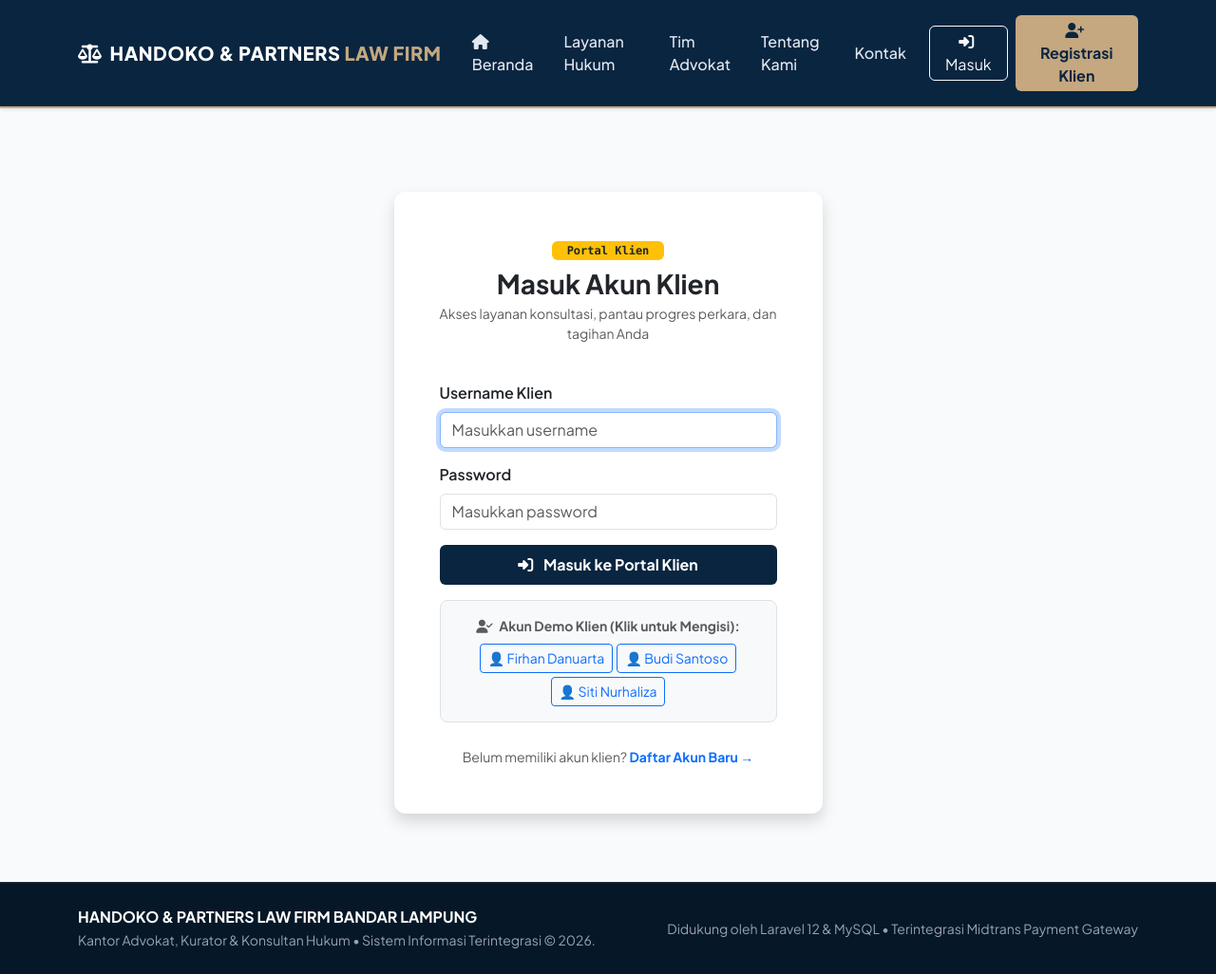
After one commit to yudayuanita05-alt/web-hukum, a Laravel app: page /login/klien in a window 1280 px wide. The commit adds this page. Shown: the whole page at 95% size. Run offline with Laravel 12, Linux system fonts and the light colour scheme; some libraries are stand-ins or nearby versions.

Commit message:
fix: tambahkan view auth.login_klien dan tombol quick-fill login admin

```diff
--- /dev/null
+++ b/resources/views/auth/login_klien.blade.php
@@ -0,0 +1,73 @@
+@extends('layouts.app')
+
+@section('title', 'Login Portal Klien')
+
+@section('content')
+<div class="container py-5">
+    <div class="row justify-content-center">
+        <div class="col-md-5">
+            <div class="card card-custom p-4 p-md-5 shadow">
+                <div class="text-center mb-4">
+                    <span class="badge bg-warning text-dark px-3 py-1 mb-2 font-monospace">Portal Klien</span>
+                    <h3 class="fw-bold text-navy mb-1">Masuk Akun Klien</h3>
+                    <p class="text-muted small">Akses layanan konsultasi, pantau progres perkara, dan tagihan Anda</p>
+                </div>
+
+                @if(session('error'))
+                    <div class="alert alert-danger py-2 small mb-3">
+                        <i class="fa-solid fa-circle-exclamation me-1"></i> {{ session('error') }}
+                    </div>
+                @endif
+
+                <form action="{{ route('login.post') }}" method="POST">
+                    @csrf
+                    <div class="mb-3">
+                        <label class="form-label fw-semibold">Username Klien</label>
+                        <input type="text" name="username" id="inputUsername" class="form-control" placeholder="Masukkan username" required autofocus>
+                    </div>
+                    <div class="mb-3">
+                        <label class="form-label fw-semibold">Password</label>
+                        <input type="password" name="password" id="inputPassword" class="form-control" placeholder="Masukkan password" required>
+                    </div>
+                    <button type="submit" class="btn btn-navy w-100 py-2 mb-3 fw-bold">
+                        <i class="fa-solid fa-right-to-bracket me-2"></i> Masuk ke Portal Klien
+                    </button>
+                </form>
+
+                <!-- Quick Test Login Buttons -->
+                <div class="p-3 bg-light rounded-3 mb-3 border">
+                    <small class="fw-bold text-muted d-block mb-2 text-center">
+                        <i class="fa-solid fa-user-check me-1"></i> Akun Demo Klien (Klik untuk Mengisi):
+                    </small>
+                    <div class="d-flex flex-wrap gap-1 justify-content-center">
+                        <button type="button" class="btn btn-sm btn-outline-primary" onclick="quickFill('klien1', 'password123')">
+                            👤 Firhan Danuarta
+                        </button>
+                        <button type="button" class="btn btn-sm btn-outline-primary" onclick="quickFill('klien2', 'password123')">
+                            👤 Budi Santoso
+                        </button>
+                        <button type="button" class="btn btn-sm btn-outline-primary" onclick="quickFill('klien3', 'password123')">
+                            👤 Siti Nurhaliza
+                        </button>
+                    </div>
+                </div>
+
+                <div class="text-center mt-2">
+                    <small class="text-muted">Belum memiliki akun klien?
+                        <a href="{{ route('register') }}" class="text-decoration-none fw-bold text-navy">Daftar Akun Baru &rarr;</a>
+                    </small>
+                </div>
+            </div>
+        </div>
+    </div>
+</div>
+@endsection
+
+@section('scripts')
+<script>
+    function quickFill(username, password) {
+        document.getElementById('inputUsername').value = username;
+        document.getElementById('inputPassword').value = password;
+    }
+</script>
+@endsection
```
Also changed, not shown: resources/views/auth/login_admin.blade.php (+14 -2 lines).
